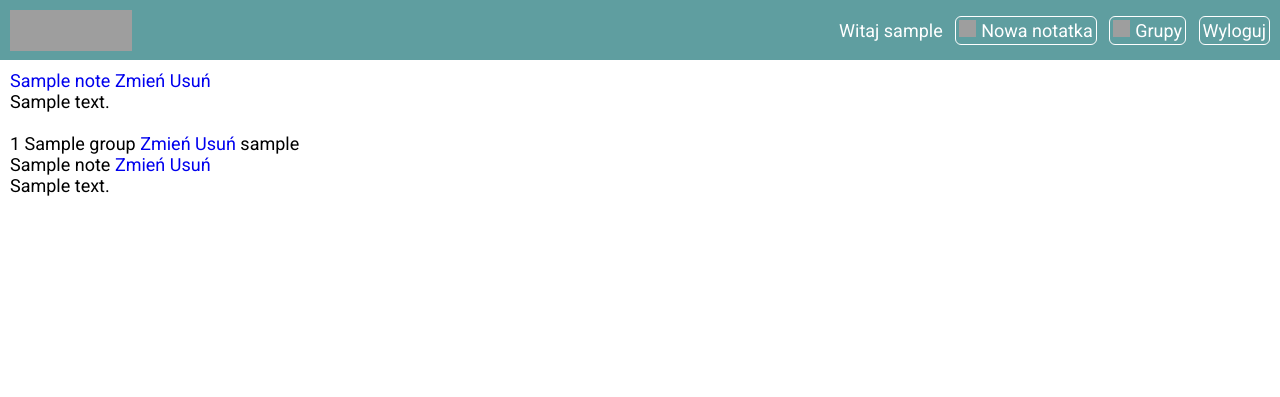
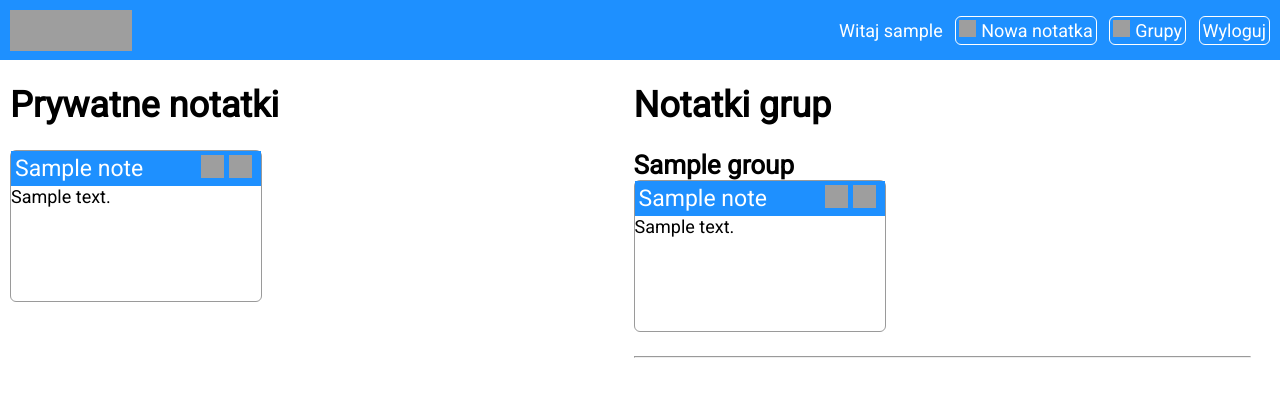
Before and after one commit to mikgor/mNote, a Django app: page / in a window 1280 px wide. Shown: the top 397 px of the page. Run offline with Django 3.2, Linux system fonts and the light colour scheme; a user stored in the database is signed in; tables that the repository leaves empty hold one stand-in row (values such as "Sample post"); grey boxes are pictures that could not be loaded.

Commit message:
Style update

```diff
--- a/mNoteapp/static/mNoteapp/style.css
+++ b/mNoteapp/static/mNoteapp/style.css
@@ -7,13 +7,14 @@ body {
 header {
 	height: 40px;
 	padding: 10px;
-	background-color: cadetblue;
+	background-color: dodgerblue;
 	color: white;
 	display: flex;
 }
 
 a {
 	text-decoration: none;
+	color: dodgerblue;
 }
 
 header a {
@@ -61,10 +62,58 @@ header a {
    background-image: url("icons/groupWhite.png");
 }
 
+.icon-deleteWhite {
+   background-image: url("icons/deleteWhite.png");
+}
+
+.icon-editWhite {
+	background-image: url("icons/editWhite.png");
+}
+
+.icon-deleteWhite, .icon-editWhite {
+	width: 23px;
+	height: 23px;
+	float: right;
+}
+
 header .btn {
 	margin-left: 8px;
 }
 
 .content {
 	margin: 10px;
+	margin-top: 0px;
 }
+
+.notesContainer {
+	width: 49%;
+	display: inline-block;
+	float: left;
+	margin-right: 0.49%;
+}
+
+.notes {
+	display: flex;
+}
+
+.note {
+	display: inline-block;
+	border: 1px solid #9a9a9a;
+	border-radius: 6px;
+	width: 250px;
+	margin-right: 15px;
+	margin-bottom: 15px;
+	min-height: 150px;
+}
+
+.groupName {
+	font-size: 26px;
+	font-weight: bold;
+}
+
+.noteTitle {
+	background-color: dodgerblue;
+	font-size: 23px;
+	color: white;
+	padding: 4px;
+}
--- a/mNoteapp/templates/base.html
+++ b/mNoteapp/templates/base.html
@@ -18,7 +18,7 @@
             Witaj {{ user.username }}
             <div class="btn"><a href="{% url 'NoteCreate' %}"><div class="icon icon-newWhite"></div>Nowa notatka</a></div>
             <div class="btn"><div class="icon icon-groupWhite"></div>Grupy</div>
-            <div class="btn"><a href="{% url 'logout' %}">Wyloguj</div></div>
+            <div class="btn"><a href="{% url 'logout' %}">Wyloguj</a></div>
          </div>
       {% else %}
          <a href="{% url 'signup' %}">Rejestracja</a> <a href="{% url 'login' %}">Logowanie</a>
--- a/mNoteapp/templates/mNoteapp/index.html
+++ b/mNoteapp/templates/mNoteapp/index.html
@@ -31,11 +31,14 @@
       }
    }
 </script>
+<div class="notesContainer">
+<h1>Prywatne notatki</h1>
    {% if notes %}
+   <div class="notes">
       {% for note in notes %}
          <div class="note" id="note{{ note.id }}">
             <div class="noteTitle">
-               {{ note.title }} <a href="{% url 'NoteUpdate' note.id %}">Zmień</a> <a href="{% url 'NoteDelete' note.id %}">Usuń</a>
+               {{ note.title }}<a href="{% url 'NoteDelete' note.id %}"><div class="icon icon-deleteWhite"></div></a><a href="{% url 'NoteUpdate' note.id %}"><div class="icon icon-editWhite"></div></a>
             </div>
             <div class="noteText" id="note{{ note.id }}Text">
                {{ note.text }}
@@ -45,20 +48,23 @@
             processNote("{{ note.type }}","{{ note.id }}");
          </script>
       {% endfor %}
+    </div>
    {% else %}
       <p>Brak notatek.</p>
    {% endif %}
+</div>
+<div class="notesContainer">
+   <h1>Notatki grup</h1>
    {% if groups %}
    {% for group in groups %}
-      <br>{{ group.id }}
-      {{ group.name }} <a href="{% url 'GroupUpdate' group.id %}">Zmień</a> <a href="{% url 'GroupDelete' group.id %}">Usuń</a>
-      {% for u in group.users.all %}
-         {{ u }}
-      {% endfor %}
+      {% if group.notes.all %}
+      <span class="groupName">{{ group.name }}</span>
+         <div class="notes">
+
             {% for note in group.notes.all %}
                <div class="note" id="note{{ note.id }}">
                   <div class="noteTitle">
-               {{ note.title }} <a href="{% url 'NoteUpdate' note.id %}">Zmień</a> <a href="{% url 'NoteDelete' note.id %}">Usuń</a>
+                     {{ note.title }}<a href="{% url 'NoteDelete' note.id %}"><div class="icon icon-deleteWhite"></div></a><a href="{% url 'NoteUpdate' note.id %}"><div class="icon icon-editWhite"></div></a>
                   </div>
                   <div class="noteText" id="note{{ note.id }}Text">
                      {{ note.text }}
@@ -68,8 +74,12 @@
                   processNote("{{ note.type }}","{{ note.id }}");
                </script>
             {% endfor %}
+         </div>
+         <hr></hr>
+      {% endif %}
    {% endfor %}
    {% else %}
       <p>Brak grup.</p>
    {% endif %}
+</div>
 {% endblock %}
```
Lines whose indentation alone changed are shown as unchanged.
